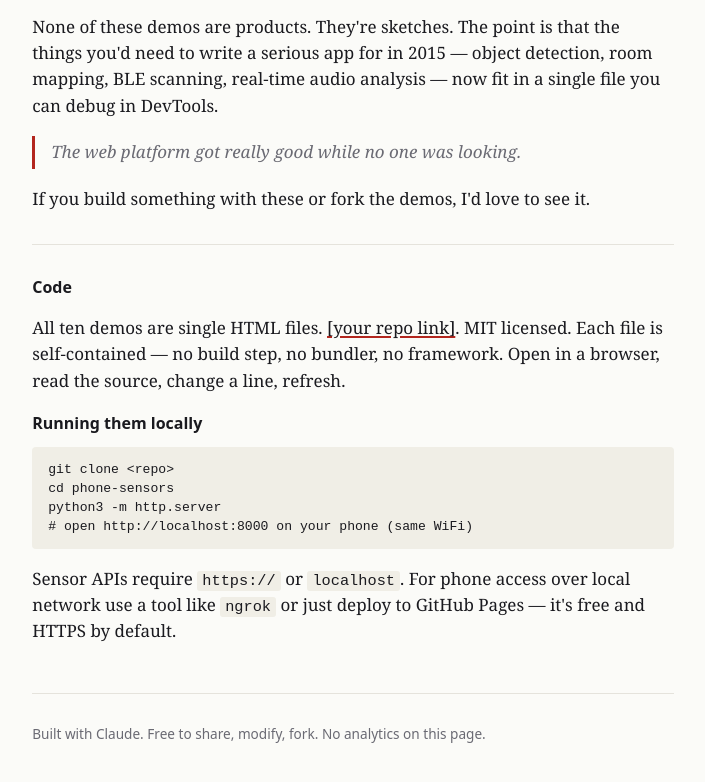
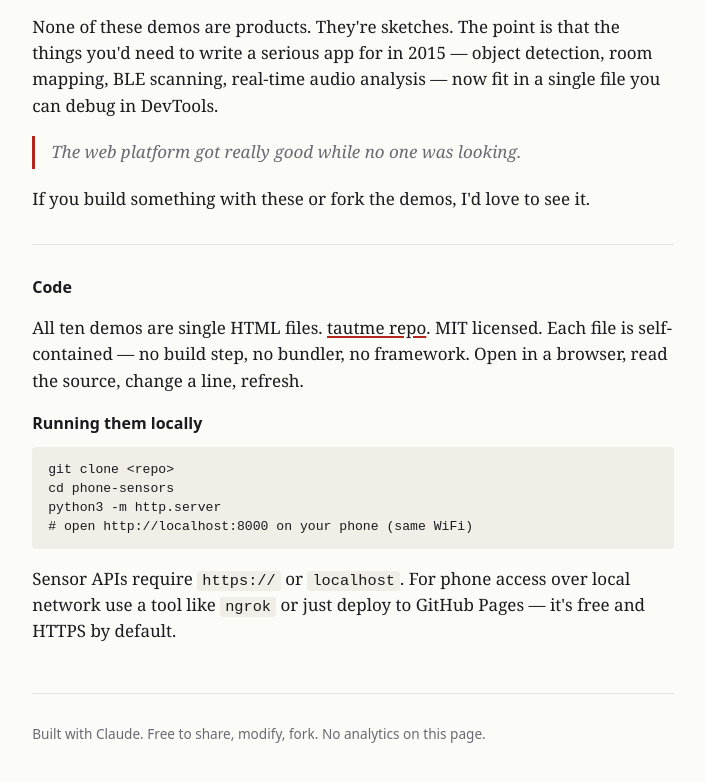
Before and after one commit to tautme/phone-sensors, a plain HTML site: page index.html in a window 1280 px wide. Shown: the part 5666-6448 px from the top of the page, without its empty margins (287-992 px from the left). Drawn offline with Linux system fonts and the light colour scheme.

Commit message:
Update demo repo link in index.html

```diff
--- a/index.html
+++ b/index.html
@@ -190,7 +190,7 @@ figcaption { color: var(--muted); font-size: .85rem; margin-top: .5rem;
 <hr>
 
 <h3>Code</h3>
-<p>All ten demos are single HTML files. <a href="#">[your repo link]</a>. MIT licensed. Each file is self-contained — no build step, no bundler, no framework. Open in a browser, read the source, change a line, refresh.</p>
+<p>All ten demos are single HTML files. <a href="https://github.com/tautme">tautme repo</a>. MIT licensed. Each file is self-contained — no build step, no bundler, no framework. Open in a browser, read the source, change a line, refresh.</p>
 
 <h3>Running them locally</h3>
 <pre>git clone &lt;repo&gt;
```
